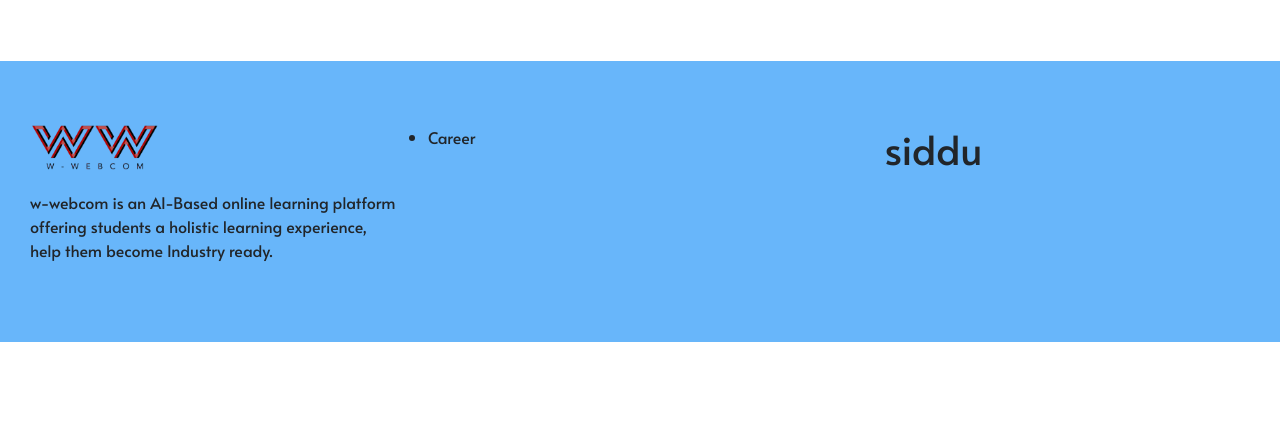
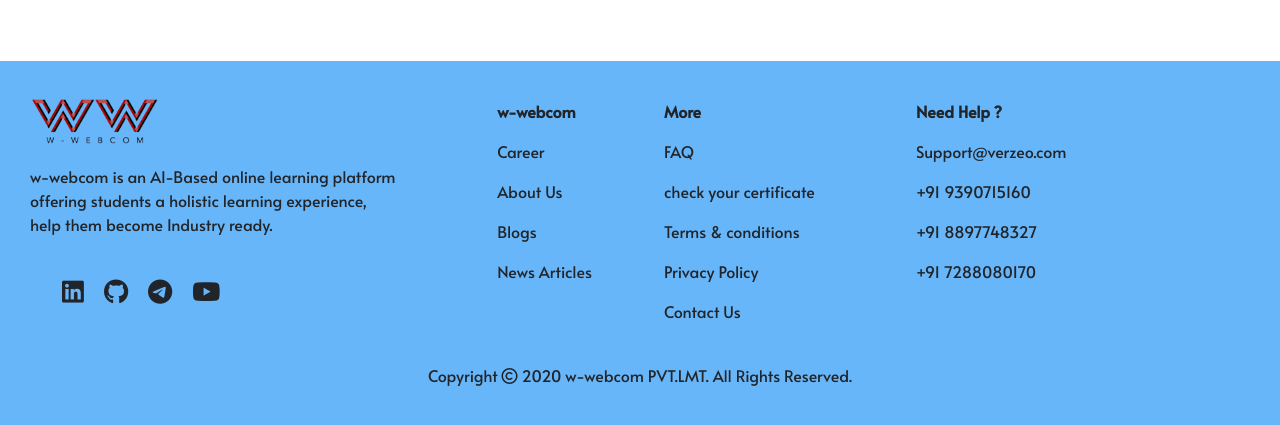
Before and after one commit to sidd9390/w-webcom.com, a plain HTML site: page index.html in a window 1280 px wide. Shown: the part 1844-2269 px from the top of the page. Before the commit the page ends 2186 px from the top, so only its background shows below. Drawn offline with nearby package versions, Linux system fonts and the light colour scheme; a web font is replaced by a local one.

Commit message:
footer added

```diff
--- a/index.html
+++ b/index.html
@@ -88,17 +88,44 @@
         <div class="foo-social">
           <a class="navbar-brand" href="#"><img src="footer-logo.png" alt="" class="logo"></a>
           <p>w-webcom is an AI-Based online learning platform offering students a holistic learning experience, help them become Industry ready.</p>
+          <ul>
+            <li><i class="fa-brands fa-linkedin"></i></li>
+            <li><i class="fa-brands fa-github"></i></li>
+            <li><i class="fa-brands fa-telegram"></i></li>
+            <li><i class="fa-brands fa-youtube"></i></li>
+          </ul>
         </div>
         <div class="foo-links">
           <div class="links">
             <ul>
-              <li>Career</li>
+              <p style="font-weight: bold;">w-webcom</p>
+              <li><p>Career</p></li>
+              <li><p>About Us</p></li>
+              <li><p>Blogs</p></li>
+              <li><p>News Articles</p></li>
+            </ul>
+            <ul>
+              <p style="font-weight: bold;">More</p>
+              <li><p>FAQ</p></li>
+              <li><p>check your certificate</p></li>
+              <li><p>Terms & conditions</p></li>
+              <li><p>Privacy Policy</p></li>
+              <li><p>Contact Us</p></li>
             </ul>
           </div>
         </div>
         <div class="foo-help">
-          <h1>siddu</h1>
+          <ul>
+            <p style="font-weight: bold;">Need Help ?</p>
+            <li><p>Support@verzeo.com</p></li>
+            <li><p>+91 9390715160</p></li>
+            <li><p>+91 8897748327</p></li>
+            <li><p>+91 7288080170</p></li>
+          </ul>
         </div>
+      </div>
+      <div class="ack pt-2" style="text-align: center;">
+        <p>Copyright <i class="fa-regular fa-copyright"></i> 2020 w-webcom PVT.LMT. All Rights Reserved.</p>
       </div>
 
 
--- a/style.css
+++ b/style.css
@@ -49,8 +49,8 @@ body{
     padding-right: 10px;
 }
 .footer{
-    padding-top: 5%;
-    padding-bottom: 5%;
+    padding-top: 3%;
+    padding-bottom: 2%;
     padding-left: 30px;
     padding-right: 30px;
     background-color: #68b6fa;
@@ -66,15 +66,48 @@ body{
     flex-direction: column;
     gap: 20px;
 }
+.foo-social ul{
+    display: flex;
+    gap: 20px;
+    flex-wrap: nowrap;
+}
+.foo-social ul li{
+    font-size: 25px;
+    list-style: none;
+    cursor: pointer;
+}
 .foo-links{
     flex: 40%;
     text-align: center;
     display: flex;
     flex-wrap: nowrap;
     flex-direction: row;
+    justify-content: center;
+}
+.links{
+    display: flex;
+    flex-direction: row;
+    flex-wrap: nowrap;
+    text-align: center;
+    gap: 40px;
+}
+.links ul{
+    list-style: none;
+    text-align: left;
+}
+.links ul li{
+    cursor: pointer;
+    font-weight: lighter;
+}
+.links ul li:hover{
+    color: white;
 }
 .foo-help{
     flex: 30%;
+    text-align: center;
+}
+.foo-help ul{
+    list-style: none;
     text-align: left;
 }
 .con-2{
@@ -220,6 +253,9 @@ body{
         padding-right: 10px;
         background-color: #68b6fa;
     }
+    .links{
+        gap: 10px;
+    }
 }
 @media only screen and (max-width: 426px) {
     .logo{
@@ -228,5 +264,20 @@ body{
     .one h1{
         font-size: 55px;
     }
+    .links{
+        gap: 0px;
+    }
+    .foo-social{
+        flex: 100%;
+    }
+    .foo-links{
+        flex: 100%;
+        text-align: left;
+
+    }
+    .foo-help{
+        flex: 100%;
+        text-align: left;
+    }
 
 }
```
